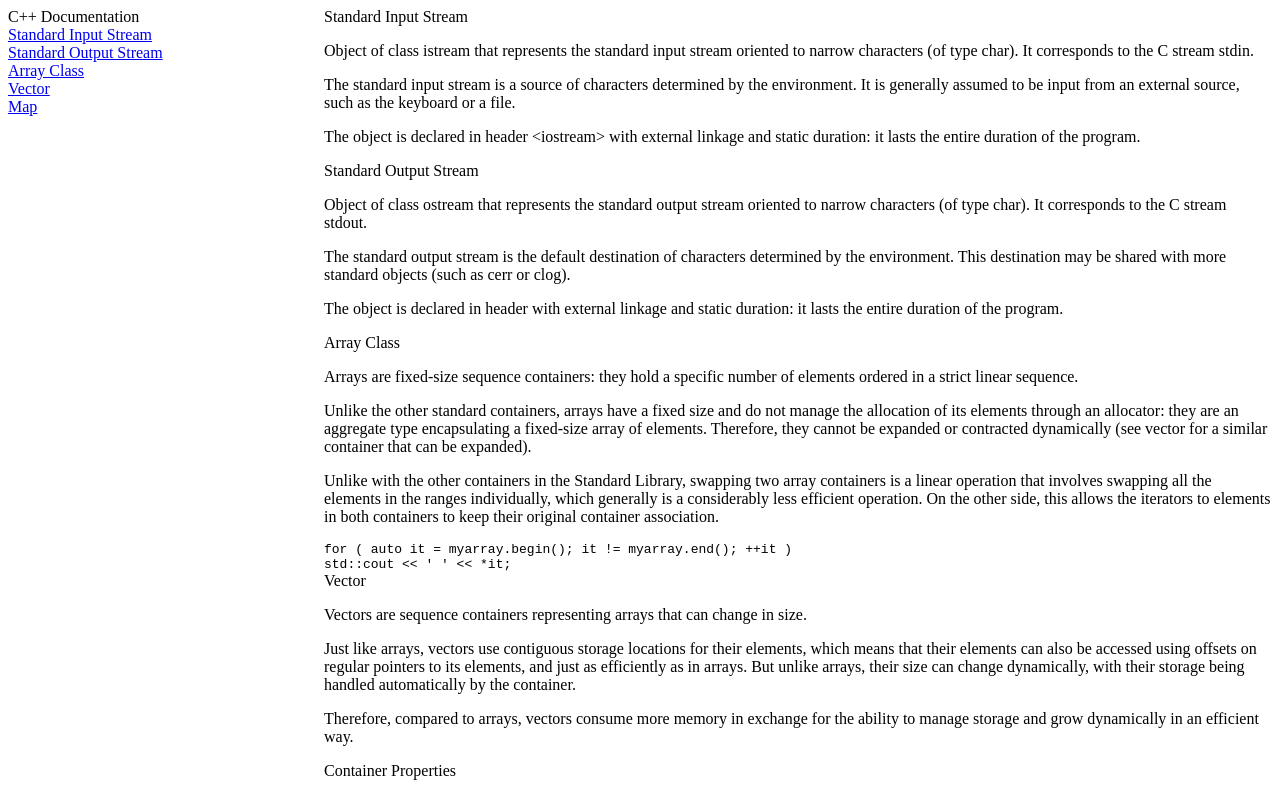
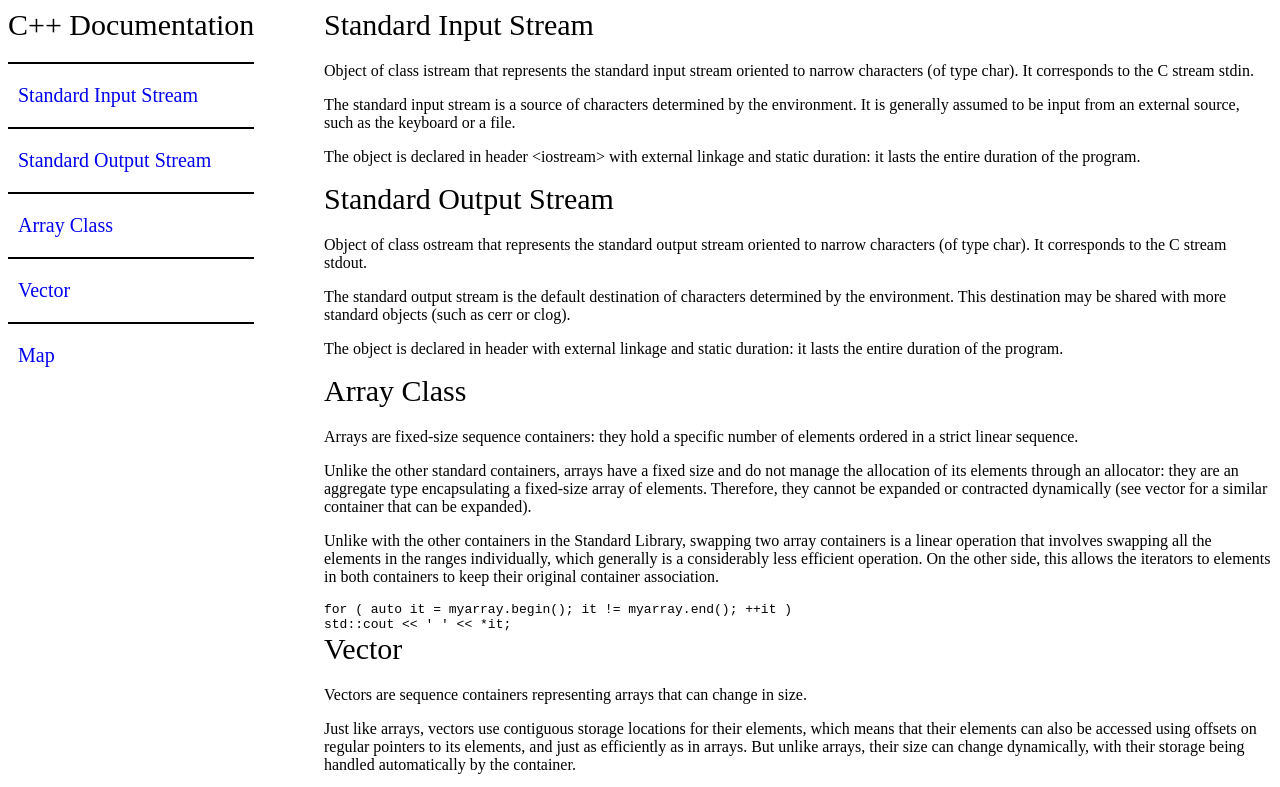
Before and after one commit to Ramanjs/documentation-page, a plain HTML site: page index.html in a window 1280 px wide. Shown: the top 787 px of the page. Drawn offline with Linux system fonts and the light colour scheme.

Commit message:
format header and nav-link

```diff
--- a/style.css
+++ b/style.css
@@ -1,3 +1,6 @@
+
+
+
 .container {
 	display: grid;
 	grid-template-columns: 1fr 3fr;
@@ -22,3 +25,18 @@ code {
 	display: block;
 	white-space: pre-wrap;
 }
+
+header {
+	font-size: 30px;
+	margin-bottom: 20px;
+}
+
+.nav-link {
+	display: block;
+	font-size: 20px;
+	padding: 20px 10px;
+	text-decoration-line: none;
+	border-top-style: solid;
+	border-top-color: black;
+	border-top-width: 2px;
+}
```
